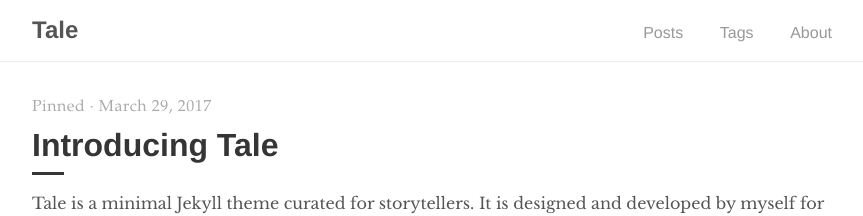
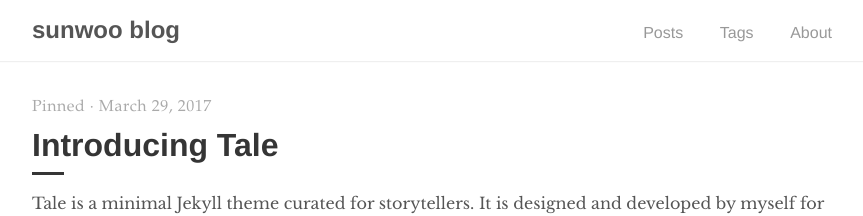
Before and after one commit to susan8653/susan8653, a Jekyll site: the page built from tale-master/index.html, in a window 1280 px wide. Shown: the top 216 px of the page, without its empty margins (208-1071 px from the left). Built offline with Jekyll 4.4.1, drawn with Linux system fonts in a browser that asks for light colours; the list of posts is cut into pages by our own code.

Commit message:
Update _config.yml

```diff
--- a/tale-master/_config.yml
+++ b/tale-master/_config.yml
@@ -1,8 +1,8 @@
 # Site settings
-title:          Tale
+title:          sunwoo blog
 description:    "Minimal Jekyll theme for storytellers"
-baseurl:        "/tale"
-url:            "https://chesterhow.github.io"
+#baseurl:        "/tale"
+url:            "https://susan8653.github.io"
 
 # Google Analytics
 google_analytics: UA—XXXXXXXX-X
```
